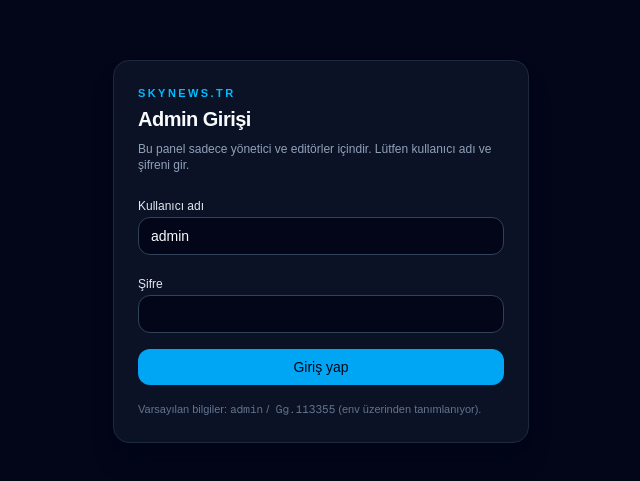
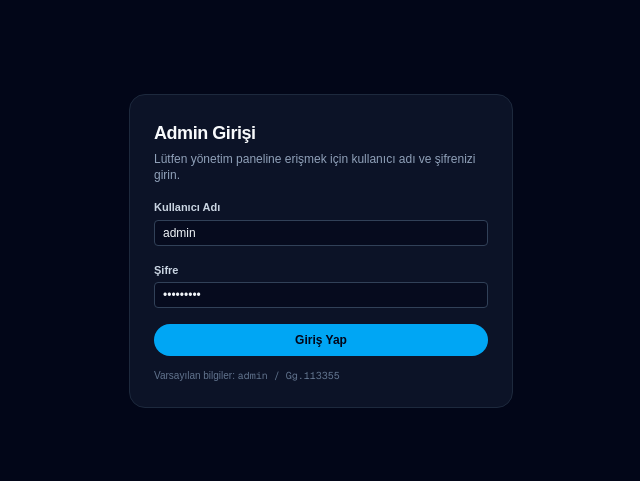
Before and after one commit to gurkankose1/nextjs-boilerplate, a Next.js app: page /admin/login in a window 1280 px wide. Shown: the part 149-630 px from the top of the page, without its empty margins (319-959 px from the left). Built offline with nearby package versions, Linux system fonts and the light colour scheme.

Commit message:
Update page.tsx

```diff
--- a/app/admin/login/page.tsx
+++ b/app/admin/login/page.tsx
@@ -1,106 +1,54 @@
 // app/admin/login/page.tsx
-"use client";
-
-import { useState } from "react";
-import { useRouter } from "next/navigation";
-
 export default function AdminLoginPage() {
-  const router = useRouter();
-  const [username, setUsername] = useState("admin");
-  const [password, setPassword] = useState("");
-  const [error, setError] = useState<string | null>(null);
-  const [loading, setLoading] = useState(false);
-
-  async function handleSubmit(e: React.FormEvent) {
-    e.preventDefault();
-    setError(null);
-    setLoading(true);
-
-    try {
-      const res = await fetch("/api/admin/login", {
-        method: "POST",
-        headers: { "Content-Type": "application/json" },
-        body: JSON.stringify({ username, password }),
-      });
-
-      if (!res.ok) {
-        const data = await res.json().catch(() => ({}));
-        setError(data?.error || "Giriş başarısız");
-        setLoading(false);
-        return;
-      }
-
-      // Başarılı giriş → admin blog terim listesine gidelim
-      router.push("/admin/blog-terms");
-    } catch (err) {
-      console.error(err);
-      setError("Beklenmeyen bir hata oluştu");
-      setLoading(false);
-    }
-  }
-
   return (
-    <main className="min-h-screen bg-slate-950 text-slate-50">
-      <div className="mx-auto flex min-h-screen w-full max-w-md flex-col justify-center px-4">
-        <div className="rounded-2xl border border-slate-800 bg-slate-900/70 p-6 shadow-xl shadow-slate-950/40">
-          <p className="text-[11px] font-semibold uppercase tracking-[0.22em] text-sky-400">
-            SkyNews.Tr
-          </p>
-          <h1 className="mt-1 text-xl font-semibold tracking-tight text-slate-50">
+    <main className="min-h-screen bg-slate-950 text-slate-50 flex items-center justify-center">
+      <div className="w-full max-w-sm rounded-2xl border border-slate-800 bg-slate-900/80 px-6 py-6">
+        <h1 className="text-lg font-semibold tracking-tight text-slate-50">
           Admin Girişi
         </h1>
-          <p className="mt-2 text-xs text-slate-400">
-            Bu panel sadece yönetici ve editörler içindir. Lütfen kullanıcı adı
-            ve şifreni gir.
+        <p className="mt-1 text-xs text-slate-400">
+          Lütfen yönetim paneline erişmek için kullanıcı adı ve şifrenizi girin.
         </p>
 
-          <form onSubmit={handleSubmit} className="mt-5 space-y-4">
-            <div className="space-y-1">
-              <label className="text-xs font-medium text-slate-200">
-                Kullanıcı adı
+        <form
+          action="/api/admin/login"
+          method="POST"
+          className="mt-4 space-y-4"
+        >
+          <div>
+            <label className="block text-[11px] font-semibold text-slate-300">
+              Kullanıcı Adı
             </label>
             <input
-                className="w-full rounded-xl border border-slate-700 bg-slate-950 px-3 py-2 text-sm text-slate-50 outline-none ring-0 placeholder:text-slate-500 focus:border-sky-500"
-                value={username}
-                onChange={(e) => setUsername(e.target.value)}
+              name="username"
               autoComplete="username"
+              className="mt-1 w-full rounded border border-slate-700 bg-slate-950/60 px-2 py-1 text-xs text-slate-100 outline-none focus:border-sky-500"
+              defaultValue="admin"
             />
           </div>
-
-            <div className="space-y-1">
-              <label className="text-xs font-medium text-slate-200">
+          <div>
+            <label className="block text-[11px] font-semibold text-slate-300">
               Şifre
             </label>
             <input
+              name="password"
               type="password"
-                className="w-full rounded-xl border border-slate-700 bg-slate-950 px-3 py-2 text-sm text-slate-50 outline-none ring-0 placeholder:text-slate-500 focus:border-sky-500"
-                value={password}
-                onChange={(e) => setPassword(e.target.value)}
               autoComplete="current-password"
+              className="mt-1 w-full rounded border border-slate-700 bg-slate-950/60 px-2 py-1 text-xs text-slate-100 outline-none focus:border-sky-500"
+              defaultValue="Gg.113355"
             />
           </div>
-
-            {error && (
-              <p className="text-xs text-rose-400">
-                {error}
-              </p>
-            )}
-
           <button
             type="submit"
-              disabled={loading}
-              className="flex w-full items-center justify-center rounded-xl bg-sky-500 px-3 py-2 text-sm font-medium text-slate-950 hover:bg-sky-400 disabled:opacity-60"
+            className="w-full rounded-full bg-sky-500 py-2 text-xs font-semibold text-slate-950 hover:bg-sky-400"
           >
-              {loading ? "Giriş yapılıyor..." : "Giriş yap"}
+            Giriş Yap
           </button>
         </form>
 
-          <p className="mt-4 text-[11px] text-slate-500">
-            Varsayılan bilgiler: <span className="font-mono">admin</span> /
-            <span className="font-mono"> Gg.113355</span> (env üzerinden
-            tanımlanıyor).
+        <p className="mt-3 text-[10px] text-slate-500">
+          Varsayılan bilgiler: <span className="font-mono">admin / Gg.113355</span>
         </p>
-        </div>
       </div>
     </main>
   );
```
Lines whose indentation alone changed are shown as unchanged.
